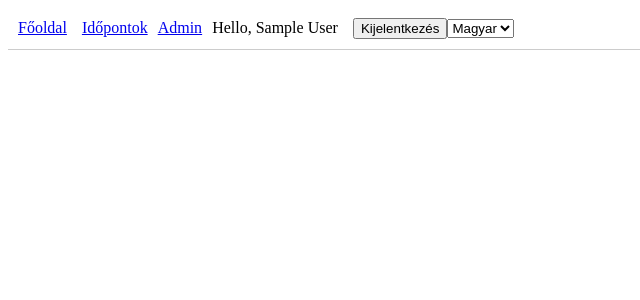
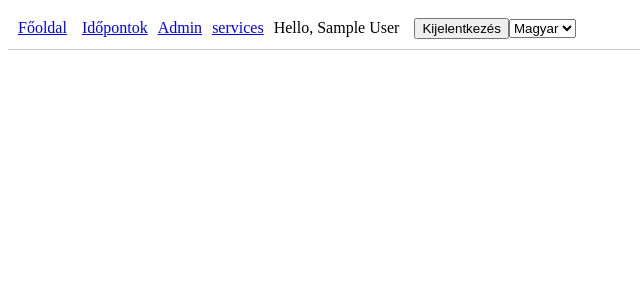
Before and after one commit to pinyopapi/dentist-app, a React (Create React App) app in the folder frontend/: page / in a window 1280 px wide. Shown: the top 300 px of the page, without its empty margins (0-640 px from the left). Built offline with nearby package versions, Linux system fonts and the light colour scheme; no server answers; sample sign-in values are in the browser's storage.

Commit message:
Expand navbar

```diff
--- a/frontend/src/components/Navbar.jsx
+++ b/frontend/src/components/Navbar.jsx
@@ -22,6 +22,7 @@ const Navbar = () => {
         <>
           <Link to="/appointments" style={{ marginRight: "10px" }}>{getText("appointmentsNav")}</Link>
           <Link to="/admin" style={{ marginRight: "10px" }}>{getText("admin")}</Link>
+          <Link to="/adminServices" style={{ marginRight: "10px" }}>{getText("services")}</Link>
           <span style={{ marginRight: "15px" }}>Hello, {user.name}</span>
           <button onClick={handleLogout}>{getText("logout")}</button>
         </>
```
